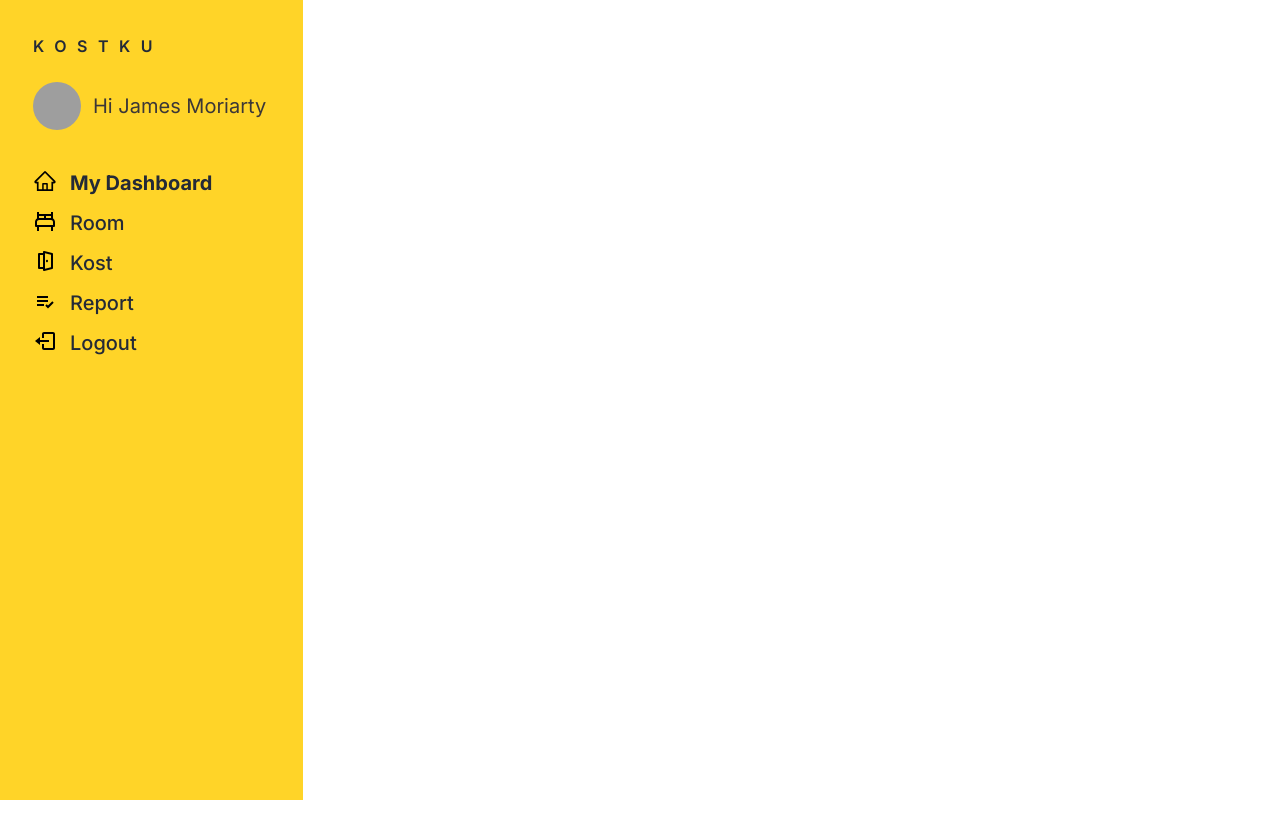
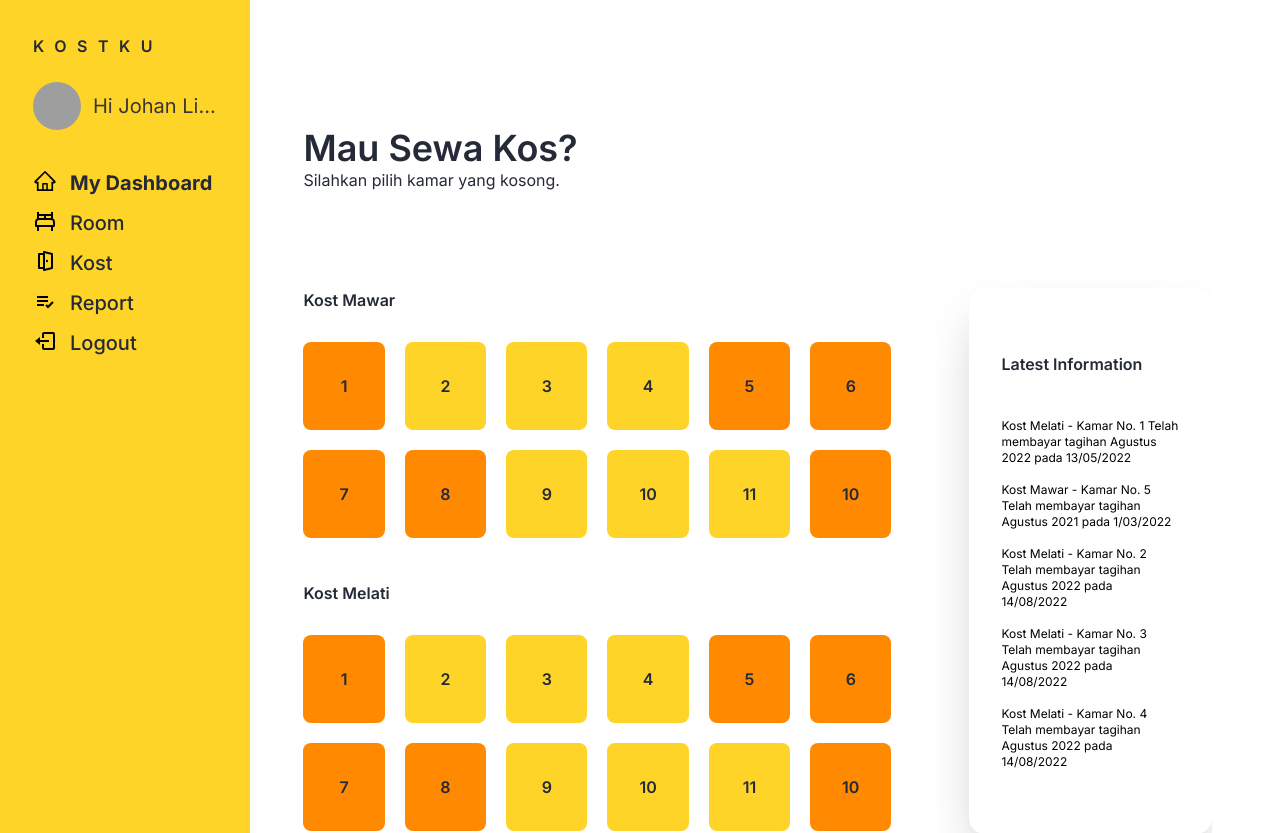
Before and after one commit to purboindra/my-kostan, a Next.js app: page / in a window 1280 px wide. Shown: the top 833 px of the page. Before the commit the page ends 800 px from the top, so only its background shows below. Built offline with nearby package versions, Linux system fonts and the light colour scheme; grey boxes are pictures that could not be loaded.

Commit message:
main page

```diff
--- a/app/(site)/page.tsx
+++ b/app/(site)/page.tsx
@@ -1,5 +1,109 @@
-import Image from "next/image";
+import CardInformation from "../components/CardInformation";
+
+type roomType = {
+  roomId: number;
+  isAvailable: boolean;
+};
 
 export default function Home() {
-  return <div className="flex flex-col ml-[53px] my-32"></div>;
+  const melaatiRooms: roomType[] = [
+    {
+      roomId: 1,
+      isAvailable: false,
+    },
+    {
+      roomId: 2,
+      isAvailable: true,
+    },
+    {
+      roomId: 3,
+      isAvailable: true,
+    },
+    {
+      roomId: 4,
+      isAvailable: true,
+    },
+    {
+      roomId: 5,
+      isAvailable: false,
+    },
+    {
+      roomId: 6,
+      isAvailable: false,
+    },
+    {
+      roomId: 7,
+      isAvailable: false,
+    },
+    {
+      roomId: 8,
+      isAvailable: false,
+    },
+    {
+      roomId: 9,
+      isAvailable: true,
+    },
+    {
+      roomId: 10,
+      isAvailable: true,
+    },
+    {
+      roomId: 11,
+      isAvailable: true,
+    },
+    {
+      roomId: 10,
+      isAvailable: false,
+    },
+  ];
+
+  return (
+    <div className="flex flex-col h-full ml-[53px] my-32 mr-[68px] overflow-hidden overflow-y-auto">
+      <div className="pb-14">
+        <h1 className="font-semibold text-4xl text-blackColor">
+          Mau Sewa Kos?
+        </h1>
+        <p className="text-base text-blackColor">
+          Silahkan pilih kamar yang kosong.
+        </p>
+      </div>
+      <div className="flex flex-row w-full gap-[39px] mt-[40px] justify-between">
+        <div className="flex-2 flex-col">
+          <h1 className="font-semibold text-base text-blackColor">
+            Kost Mawar
+          </h1>
+          {/* ROOMS */}
+          <div className="mt-[30px] grid grid-cols-1 sm:grid-cols-2 md:grid-cols-3 lg:grid-cols-6 xl:grid-cols-6 2xl:grid-cols-6 gap-5">
+            {melaatiRooms.map((room) => (
+              <div
+                key={room.roomId}
+                className={`p-8 rounded-lg ${
+                  room.isAvailable ? "bg-primaryColor" : "bg-secondaryColor"
+                } flex items-center justify-center text-base font-semibold text-blackColor`}
+              >
+                {room.roomId}
+              </div>
+            ))}
+          </div>
+          <h1 className="font-semibold text-base text-blackColor mt-[43px]">
+            Kost Melati
+          </h1>
+          {/* ROOMS */}
+          <div className="mt-[30px] grid grid-cols-1 sm:grid-cols-2 md:grid-cols-3 lg:grid-cols-6 xl:grid-cols-6 2xl:grid-cols-6 gap-5">
+            {melaatiRooms.map((room) => (
+              <div
+                key={room.roomId}
+                className={`p-8 rounded-lg ${
+                  room.isAvailable ? "bg-primaryColor" : "bg-secondaryColor"
+                } flex items-center justify-center text-base font-semibold text-blackColor`}
+              >
+                {room.roomId}
+              </div>
+            ))}
+          </div>
+        </div>
+        <CardInformation />
+      </div>
+    </div>
+  );
 }
--- /dev/null
+++ b/app/components/CardInformation.tsx
@@ -0,0 +1,28 @@
+import React from "react";
+
+const CardInformation = () => {
+  const informations = [
+    "Kost Melati - Kamar No. 1 Telah membayar tagihan Agustus 2022 pada 13/05/2022",
+    "Kost Mawar - Kamar No. 5 Telah membayar tagihan Agustus 2021 pada 1/03/2022",
+    "Kost Melati - Kamar No. 2 Telah membayar tagihan Agustus 2022 pada 14/08/2022",
+    "Kost Melati - Kamar No. 3 Telah membayar tagihan Agustus 2022 pada 14/08/2022",
+    "Kost Melati - Kamar No. 4 Telah membayar tagihan Agustus 2022 pada 14/08/2022",
+  ];
+
+  return (
+    <div className="shadow-2xl rounded-2xl flex-1 flex-col h-full ml-[39px] py-16 px-8 items-center">
+      <h1 className="text-base font-semibold text-blackColor">
+        Latest Information
+      </h1>
+      <div className="mt-[42px] flex flex-col gap-4">
+        {informations.map((info, index) => (
+          <p className="text-xs" key={index}>
+            {info}
+          </p>
+        ))}
+      </div>
+    </div>
+  );
+};
+
+export default CardInformation;
--- a/app/components/Sidebar.tsx
+++ b/app/components/Sidebar.tsx
@@ -50,20 +50,20 @@ const Sidebar: React.FC<SidebarProps> = ({ children }) => {
   );
 
   return (
-    <div className="h-full hidden md:flex">
+    <div className="hidden md:flex min-h-max w-full">
       <div className="flex flex-col py-[34px] w-[303px] bg-primaryColor px-[33px] items-start justify-start">
         <h1 className="text-base font-semibold tracking-[0.66em] text-blackColor">
           KOSTKU
         </h1>
         <div className="flex flex-row gap-3 mt-[24px] items-center content-center relative">
           <CircleAvatar
-            imageUrl="https://images.unsplash.com/photo-1524250502761-1ac6f2e30d43?ixlib=rb-4.0.3&ixid=M3wxMjA3fDB8MHxwaG90by1wYWdlfHx8fGVufDB8fHx8fA%3D%3D&auto=format&fit=crop&w=688&q=80"
-            className="h-12 w-12 object-cover rounded-full"
+            imageUrl="https://w0.peakpx.com/wallpaper/400/630/HD-wallpaper-johan-liebheart-libheart-liebert-monster-monster-without-name-otto-the-monster-thomas.jpg"
+            className="h-12 w-12 object-cover rounded-full object-bottom"
             width={32}
             height={32}
           />
           <p className="text-xl text-[#3C3737] truncate flex-1">
-            Hi James Moriarty
+            Hi Johan Liebert
           </p>
         </div>
         <div className="flex flex-col gap-3 mt-[39px]">
--- a/next.config.js
+++ b/next.config.js
@@ -1,7 +1,7 @@
 /** @type {import('next').NextConfig} */
 const nextConfig = {
   images: {
-    domains: ["images.unsplash.com"],
+    domains: ["w0.peakpx.com"],
   },
 };
 
```
